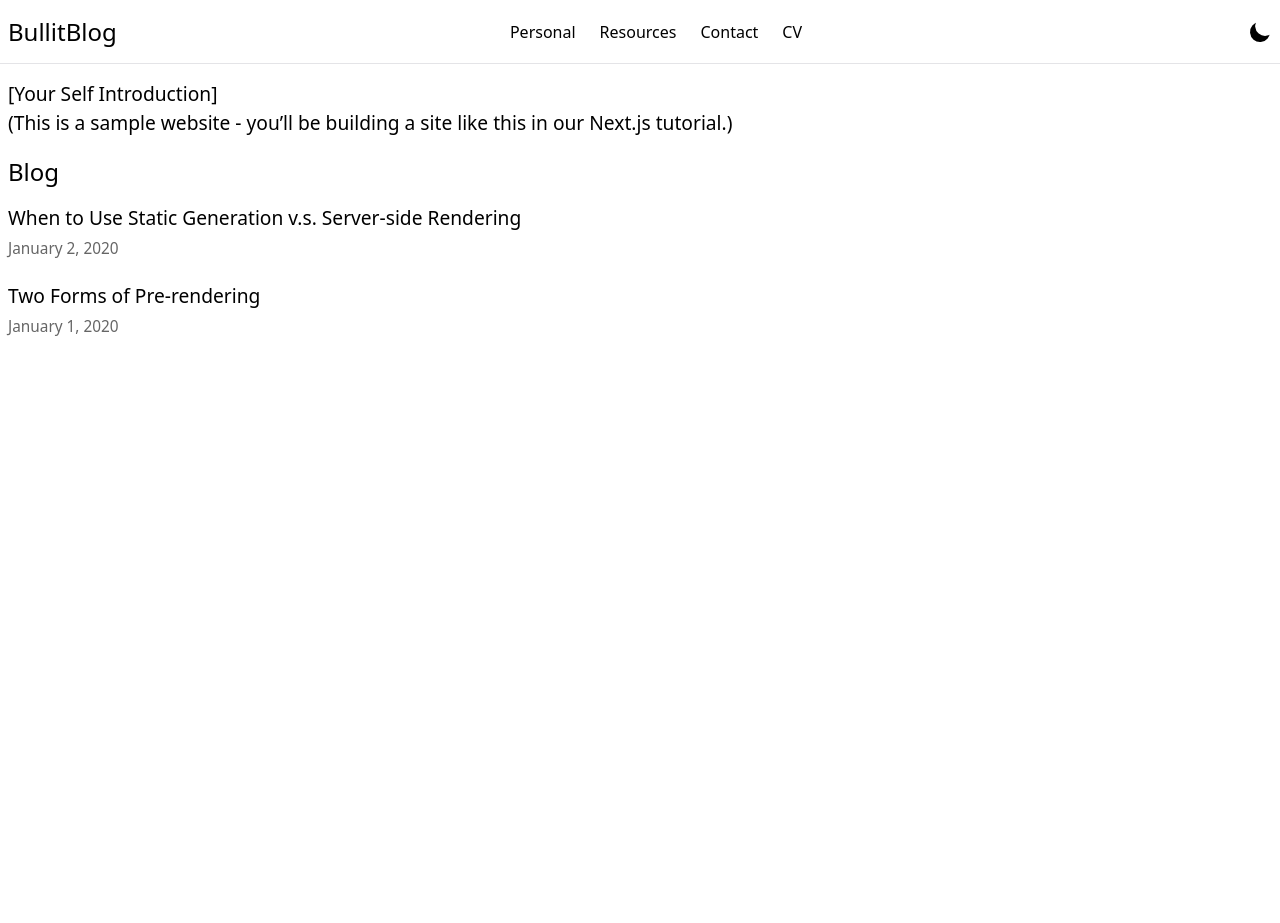
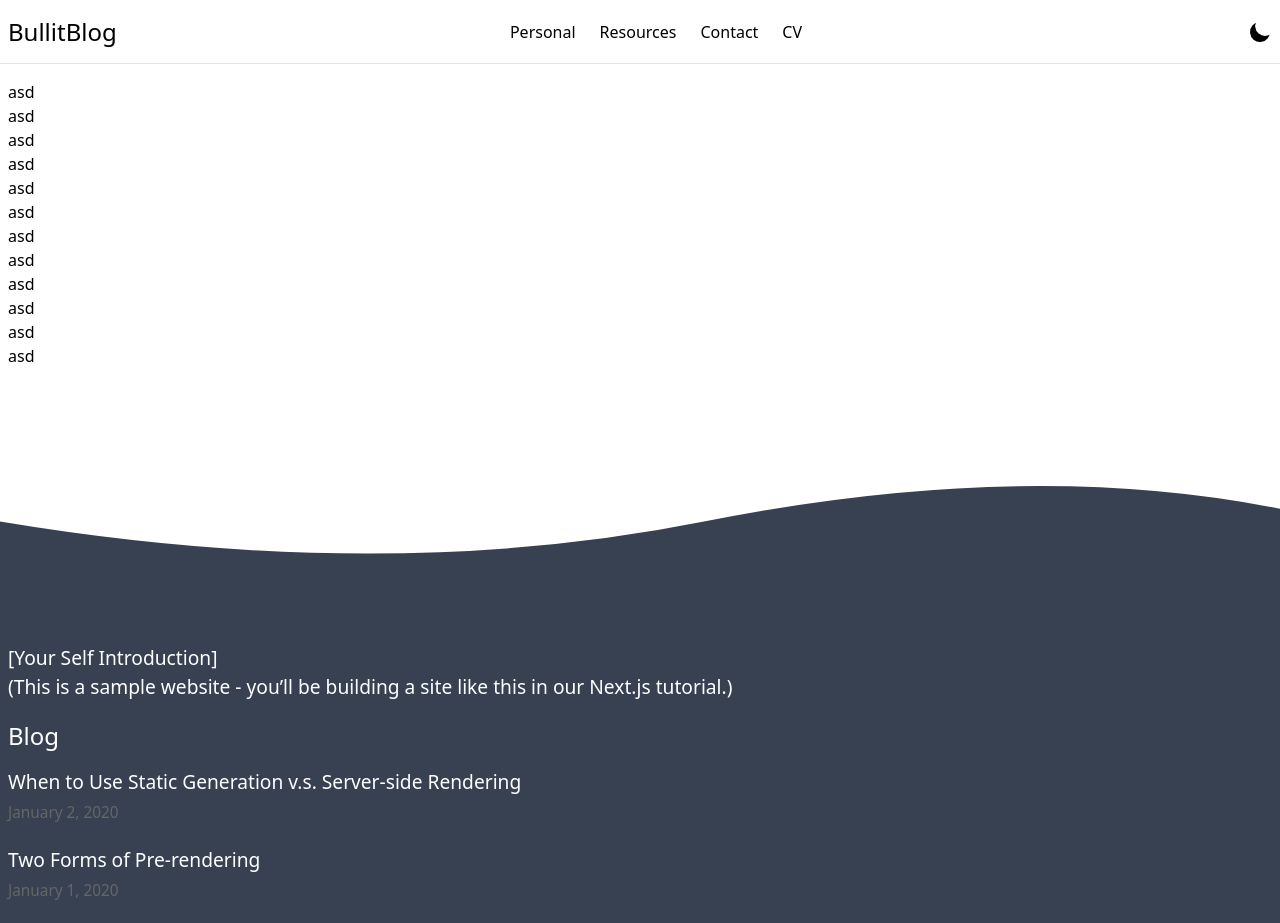
Before and after one commit to Bullit-s/bullit-blog, a Next.js app: page / in a window 1280 px wide. Before the commit the page ends 800 px from the top, so only its background shows below. Built offline with nearby package versions, Linux system fonts and the light colour scheme.

Commit message:
Add content layout

```diff
--- /dev/null
+++ b/assets/images/Wave.tsx
@@ -0,0 +1,6 @@
+export const Wave = ({ className }: { className: string }) => (
+  <svg viewBox="0 0 100 20" className={className}>
+    {/*<path fill="currentColor" opacity="0.5" d="M0 30 V15 Q30 3 60 15 V30z" />*/}
+    <path fill="currentColor" d="M0 30 V12 Q30 17 55 12 T100 11 V30z" />
+  </svg>
+);
--- /dev/null
+++ b/components/Person.tsx
@@ -0,0 +1,18 @@
+export const Person = () => {
+  return (
+    <>
+      <div>asd</div>
+      <div>asd</div>
+      <div>asd</div>
+      <div>asd</div>
+      <div>asd</div>
+      <div>asd</div>
+      <div>asd</div>
+      <div>asd</div>
+      <div>asd</div>
+      <div>asd</div>
+      <div>asd</div>
+      <div>asd</div>
+    </>
+  );
+};
--- /dev/null
+++ b/components/layout/ContentLayout.tsx
@@ -0,0 +1,27 @@
+import { Wave } from "../../assets/images/Wave";
+import { FC, ReactNode } from "react";
+
+export interface ContentLayoutProps {
+  home?: boolean;
+  contentHeader: ReactNode;
+}
+
+export const ContentLayout: FC<ContentLayoutProps> = ({
+  home,
+  contentHeader,
+  children,
+}) => {
+  return (
+    <main>
+      <div className={"bg-white dark:bg-coolGray-700"}>
+        <div className={"max-w-screen-xl px-2 pt-20 mx-auto dark:text-white"}>
+          {contentHeader}
+        </div>
+        <Wave className={"w-full text-coolGray-700 dark:text-coolGray-800"} />
+      </div>
+      <div className={"text-white max-w-screen-xl px-2 pt-5 mx-auto"}>
+        {children}
+      </div>
+    </main>
+  );
+};
--- a/components/layout/Header.tsx
+++ b/components/layout/Header.tsx
@@ -103,7 +103,7 @@ export const Header = () => {
   };
 
   return (
-    <nav className="duration-200 fixed bg-white dark:bg-coolGray-800 dark:text-amber-50 h-16 w-full z-50 border-b top-0">
+    <nav className="fixed bg-white dark:bg-coolGray-800 dark:text-white h-16 w-full z-50 border-b top-0">
       <div className="flex h-full w-full max-w-screen-xl px-2 mx-auto container justify-between items-center">
         <div className={"w-40"}>
           <Link href={{ pathname: "/" }}>
@@ -113,10 +113,9 @@ export const Header = () => {
           </Link>
         </div>
         <ul className="hidden md:flex">{renderNavigationItems()}</ul>
-
         <div
           ref={navigationMobileRef}
-          className=" md:hidden absolute w-full top-16 left-0 py-3  bg-coolGray-800 text-amber-50 transform translate-x-full"
+          className=" md:hidden absolute w-full top-16 left-0 py-3 bg-coolGray-800 transform translate-x-full"
         >
           <OutsideClick enable={false} onClick={outsideNavClose}>
             <ul className={" flex flex-col items-center"}>
--- a/components/layout/Layout.tsx
+++ b/components/layout/Layout.tsx
@@ -1,20 +1,19 @@
 import Head from "next/head";
 import { FC } from "react";
 import { Header } from "./Header";
+import { ContentLayout, ContentLayoutProps } from "./ContentLayout";
 
 const name = "Dmitri Sakali";
 export const siteTitle = "BullitBlog - Frontend Developer";
 export const description = "BullitBlog - Frontend Developer";
 
-interface Props {
-  home?: boolean;
-}
+interface Props extends ContentLayoutProps {}
 
-export const Layout: FC<Props> = ({ children, home }) => {
+export const Layout: FC<Props> = ({ home, contentHeader, children }) => {
   return (
     <div
       className={
-        "duration-200 pt-20 dark:bg-coolGray-700 dark:text-amber-50 min-h-screen"
+        "bg-coolGray-700 dark:bg-coolGray-800 min-h-screen h-full overflow-hidden"
       }
     >
       <Head>
@@ -30,9 +29,9 @@ export const Layout: FC<Props> = ({ children, home }) => {
         <meta name="twitter:card" content="summary_large_image" />
       </Head>
       <Header />
-      <main className={"w-full "}>
-        <div className={"max-w-screen-xl px-2 mx-auto"}>{children}</div>
-      </main>
+      <ContentLayout home={home} contentHeader={contentHeader}>
+        {children}
+      </ContentLayout>
     </div>
   );
 };
--- a/pages/index.tsx
+++ b/pages/index.tsx
@@ -4,6 +4,7 @@ import utilStyles from "../styles/utils.module.css";
 import { getSortedPostsData } from "../lib/posts";
 import Link from "next/link";
 import { Date } from "../components/Date";
+import { Person } from "../components/Person";
 
 interface Post {
   id: string;
@@ -13,7 +14,7 @@ interface Post {
 
 const Home = ({ allPostsData }: { allPostsData: Post[] }) => {
   return (
-    <Layout home>
+    <Layout home contentHeader={<Person />}>
       <Head>
         <title>{siteTitle}</title>
       </Head>
```
